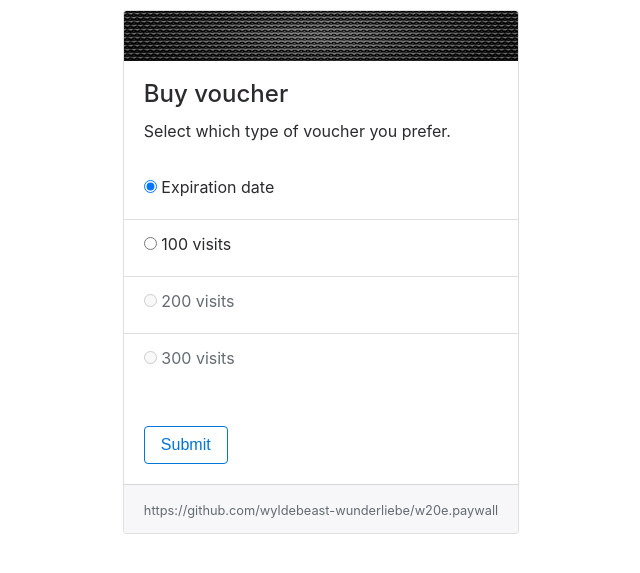
After one commit to wyldebeast-wunderliebe/w20e.paywall, a Flask app: template src/w20e/paywall/templates/new_voucher.html in a window 1280 px wide. The commit adds this page. Shown: the top 573 px of the page, without its empty margins (319-959 px from the left). Run offline with Flask 2, Linux system fonts and the light colour scheme; the template is opened without the code that fills it, so the values that code supplies are empty; parts of the project's set-up code (start-up, migrations or seed data) failed here and were passed over; some libraries are stand-ins or nearby versions.

Commit message:
Styling and templating

```diff
--- a/src/w20e/paywall/app.py
+++ b/src/w20e/paywall/app.py
@@ -28,7 +28,7 @@ VOUCHER_TYPES = {
 def enter_voucher():
 
     return render_template(
-        'enter_voucher_form.html'
+        'verify_voucher.html'
     )
 
 
@@ -36,7 +36,7 @@ def enter_voucher():
 def new_voucher():
 
     return render_template(
-        'new_voucher_form.html'
+        'new_voucher.html'
     )
 
 
--- /dev/null
+++ b/src/w20e/paywall/static/paywall.css
@@ -0,0 +1,8 @@
+.container,
+.container-fluid {
+    margin-top: 10px;
+}
+
+.card-img-top {
+    height: 50px;
+}
--- /dev/null
+++ b/src/w20e/paywall/templates/base.html
@@ -0,0 +1,28 @@
+<!DOCTYPE html>
+
+<head>
+    <link
+        href="https://maxcdn.bootstrapcdn.com/bootstrap/4.0.0-alpha.6/css/bootstrap.min.css"
+        rel="stylesheet"
+        integrity="sha384-rwoIResjU2yc3z8GV/NPeZWAv56rSmLldC3R/AZzGRnGxQQKnKkoFVhFQhNUwEyJ"
+        crossorigin="anonymous">
+    <link
+        href="https://maxcdn.bootstrapcdn.com/font-awesome/4.7.0/css/font-awesome.min.css"
+        rel="stylesheet"
+        integrity="sha384-wvfXpqpZZVQGK6TAh5PVlGOfQNHSoD2xbE+QkPxCAFlNEevoEH3Sl0sibVcOQVnN"
+        crossorigin="anonymous">
+    <link
+        href="{{ url_for('static', filename='paywall.css') }}"
+        rel="stylesheet">
+
+    {% block extra_css %}{% endblock %}
+    {% block extra_js %}{% endblock %}
+</head>
+
+<title>{% block title %}{% endblock %}</title>
+
+<div class="container-fluid">
+
+    {% block content %}{% endblock %}
+
+</div>
--- /dev/null
+++ b/src/w20e/paywall/templates/new_voucher.html
@@ -0,0 +1,90 @@
+{% extends "base.html" %}
+
+{% block title %}New voucher form{% endblock %}
+
+{% block content %}
+
+    <div class="row justify-content-md-center">
+        <div class="col-12 col-md-auto">
+
+            <div class="card">
+
+                <img class="card-img-top" src="{{ url_for('static', filename='carbon.png') }}" alt="Carbon image">
+
+                <div class="card-block">
+                    <h4 class="card-title">Buy voucher</h4>
+                    <p class="card-text">Select which type of voucher you prefer.</p>
+                </div>
+
+                <form method="POST" action="make_payment">
+                    <fieldset class="form-group">
+                        <ul class="list-group list-group-flush">
+                            <li class="list-group-item">
+                                <div class="form-check">
+                                    <label class="form-check-label">
+                                        <input type="radio"
+                                               class="form-check-input"
+                                               name="voucher_type"
+                                               id="voucher_type1"
+                                               value="0" checked>
+                                        Expiration date
+                                    </label>
+                                </div>
+                            </li>
+                            <li class="list-group-item">
+                                <div class="form-check">
+                                    <label class="form-check-label">
+                                        <input type="radio"
+                                               class="form-check-input"
+                                               name="voucher_type"
+                                               id="voucher_type1"
+                                               value="1">
+                                        100 visits
+                                    </label>
+                                </div>
+                            </li>
+
+                            <li class="list-group-item">
+                                <div class="form-check disabled">
+                                    <label class="form-check-label">
+                                        <input type="radio"
+                                               class="form-check-input"
+                                               name="voucher_type"
+                                               id="voucher_type2"
+                                               value="2" disabled>
+                                        200 visits
+                                    </label>
+                                </div>
+                            </li>
+                            <li class="list-group-item">
+                                <div class="form-check disabled">
+                                    <label class="form-check-label">
+                                        <input type="radio"
+                                               class="form-check-input"
+                                               name="voucher_type"
+                                               id="voucher_type3"
+                                               value="3" disabled>
+                                        300 visits
+                                    </label>
+                                </div>
+                            </li>
+                        </ul>
+                    </fieldset>
+
+                    <div class="card-block">
+                        <button type="submit"
+                                class="btn btn-outline-primary">
+                            Submit
+                        </button>
+                    </div>
+
+                </form>
+
+                <div class="card-footer text-muted">
+                    <small>https://github.com/wyldebeast-wunderliebe/w20e.paywall</small>
+                </div>
+            </div>
+        </div>
+    </div>
+
+{% endblock %}
```
Also changed, not shown: src/w20e/paywall/templates/enter_voucher_form.html (deleted, +0 -36 lines), src/w20e/paywall/templates/manage_vouchers.html (+14 -18 lines), src/w20e/paywall/templates/new_voucher_form.html (deleted, +0 -61 lines), src/w20e/paywall/templates/verify_voucher.html (added, +49 -0 lines), src/w20e/paywall/static/carbon.png (added).
